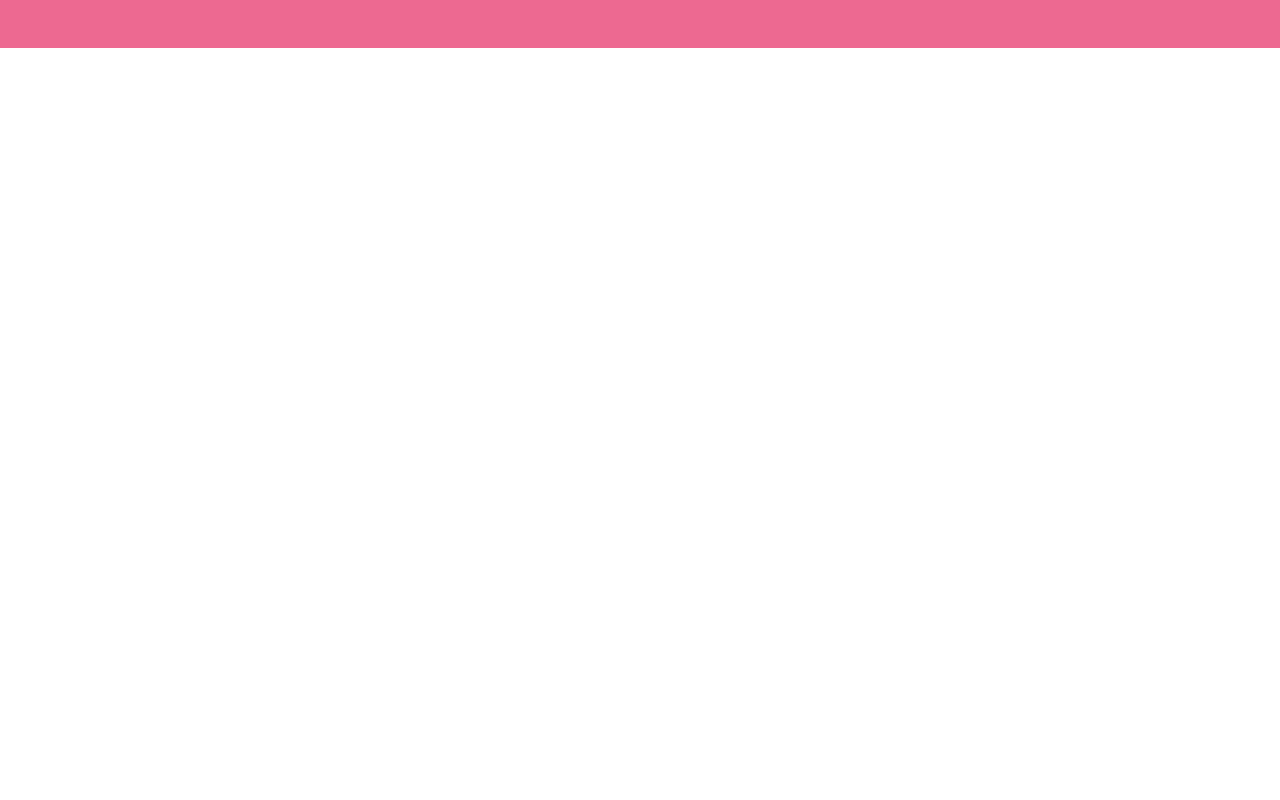
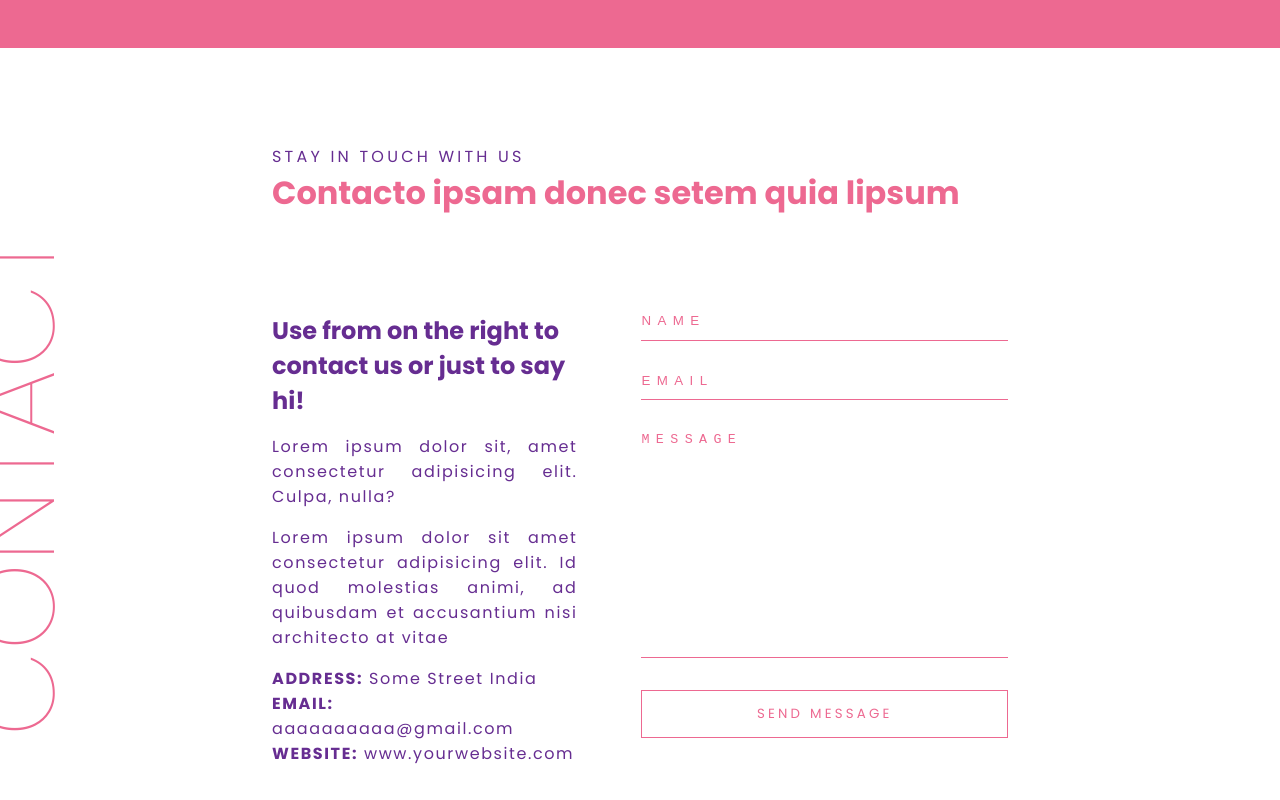
Before and after one commit to IvanHerrera2000/website-react, a React (Create React App) app in the folder client/: page / in a window 1280 px wide. Shown: the part 8804-9604 px from the top of the page. Before the commit the page ends 8852 px from the top, so only its background shows below. Built offline with nearby package versions, Linux system fonts and the light colour scheme.

Commit message:
Contact component

```diff
--- a/client/src/App.js
+++ b/client/src/App.js
@@ -8,6 +8,7 @@ import Video from "components/Video";
 import Pricing from "components/Pricing";
 import Testimonials from "components/Testimonials";
 import Skills from "components/Skills";
+import Contact from "components/Contact";
 
 function App() {
   return (
@@ -21,6 +22,7 @@ function App() {
       <Pricing />
       <Testimonials />
       <Skills />
+      <Contact />
     </div>
   );
 }
--- /dev/null
+++ b/client/src/components/Contact.js
@@ -0,0 +1,138 @@
+import React from "react";
+import styled from "styled-components";
+import Title from "components/Title";
+
+function Contact() {
+  return (
+    <Section id="contact">
+      <Title value="contact" />
+      <div className="contact">
+        <div className="contact__title">
+          <p>Stay in touch with us</p>
+          <h2>Contacto ipsam donec setem quia lipsum</h2>
+        </div>
+        <div className="contact__data">
+          <div className="contact__data__description">
+            <h4>Use from on the right to contact us or just to say hi!</h4>
+            <p>
+              Lorem ipsum dolor sit, amet consectetur adipisicing elit. Culpa,
+              nulla?
+            </p>
+            <p>
+              Lorem ipsum dolor sit amet consectetur adipisicing elit. Id quod
+              molestias animi, ad quibusdam et accusantium nisi architecto at
+              vitae
+            </p>
+            <div>
+              <p>
+                <strong>Address:</strong> Some Street India
+              </p>
+              <p>
+                <strong>Email:</strong> aaaaaaaaaa@gmail.com
+              </p>
+              <p>
+                <strong>Website:</strong> www.yourwebsite.com
+              </p>
+            </div>
+          </div>
+          <div className="contact__data__form">
+            <input type="text" placeholder="name" />
+            <input type="email" placeholder="email" />
+            <textarea placeholder="message"></textarea>
+            <button>Send Message</button>
+          </div>
+        </div>
+      </div>
+    </Section>
+  );
+}
+
+export default Contact;
+
+const Section = styled.section`
+  min-height: 100vh;
+
+  .contact {
+    color: var(--primary-color);
+    margin: 0 17rem;
+    &__title {
+      margin: 6rem 0;
+      p {
+        text-transform: uppercase;
+        letter-spacing: 0.2rem;
+        color: var(--primary-color);
+      }
+      h2 {
+        color: var(--secondary-color);
+        font-size: 2rem;
+      }
+    }
+    &__data {
+      display: grid;
+      grid-template-columns: 1fr 1.2fr;
+      gap: 4rem;
+      &__description {
+        display: flex;
+        flex-direction: column;
+        gap: 1rem;
+        h4 {
+          font-size: 1.5rem;
+        }
+        p {
+          letter-spacing: 0.1rem;
+          text-align: justify;
+        }
+        div {
+          p {
+            strong {
+              text-transform: uppercase;
+            }
+          }
+        }
+      }
+      &__form {
+        display: flex;
+        flex-direction: column;
+        align-items: center;
+        gap: 2rem;
+        input,
+        textarea {
+          text-transform: uppercase;
+          border: none;
+          border-bottom: 0.1rem solid var(--secondary-color);
+          width: 100%;
+          color: var(--secondary-color);
+          letter-spacing: 0.2rem;
+          padding-bottom: 0.7rem;
+          &:focus {
+            outline: none;
+          }
+          &::placeholder {
+            color: var(--secondary-color);
+            letter-spacing: 0.4rem;
+          }
+        }
+        textarea {
+          width: 100% !important;
+          height: 50%;
+          resize: none;
+        }
+        button {
+          width: 100%;
+          background-color: transparent;
+          border: 0.1rem solid var(--secondary-color);
+          height: 3rem;
+          color: var(--secondary-color);
+          text-transform: uppercase;
+          letter-spacing: 0.2rem;
+          cursor: pointer;
+          transition: 0.5s ease-in-out;
+          &:hover {
+            background-color: var(--secondary-color);
+            color: var(--primary-color);
+          }
+        }
+      }
+    }
+  }
+`;
```
